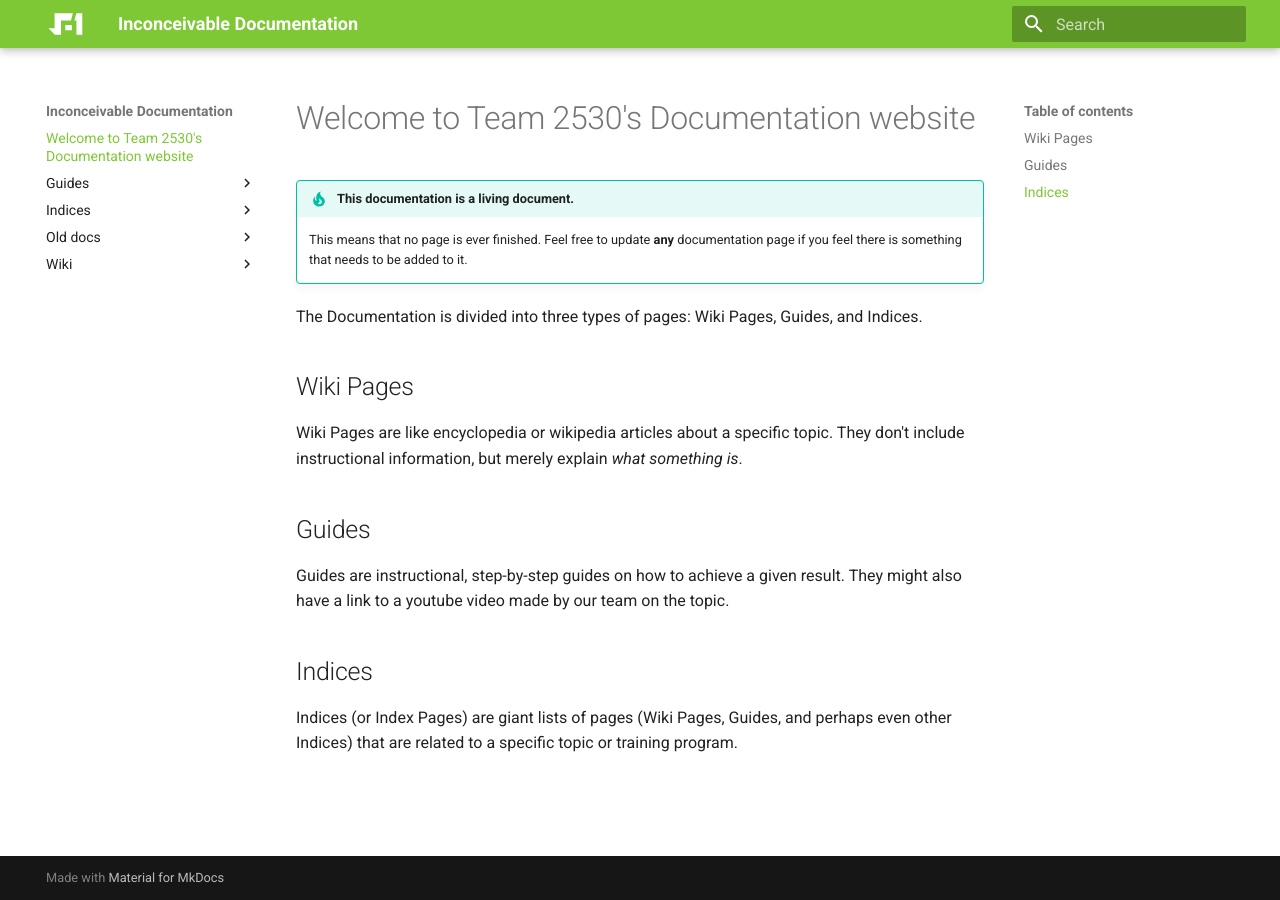
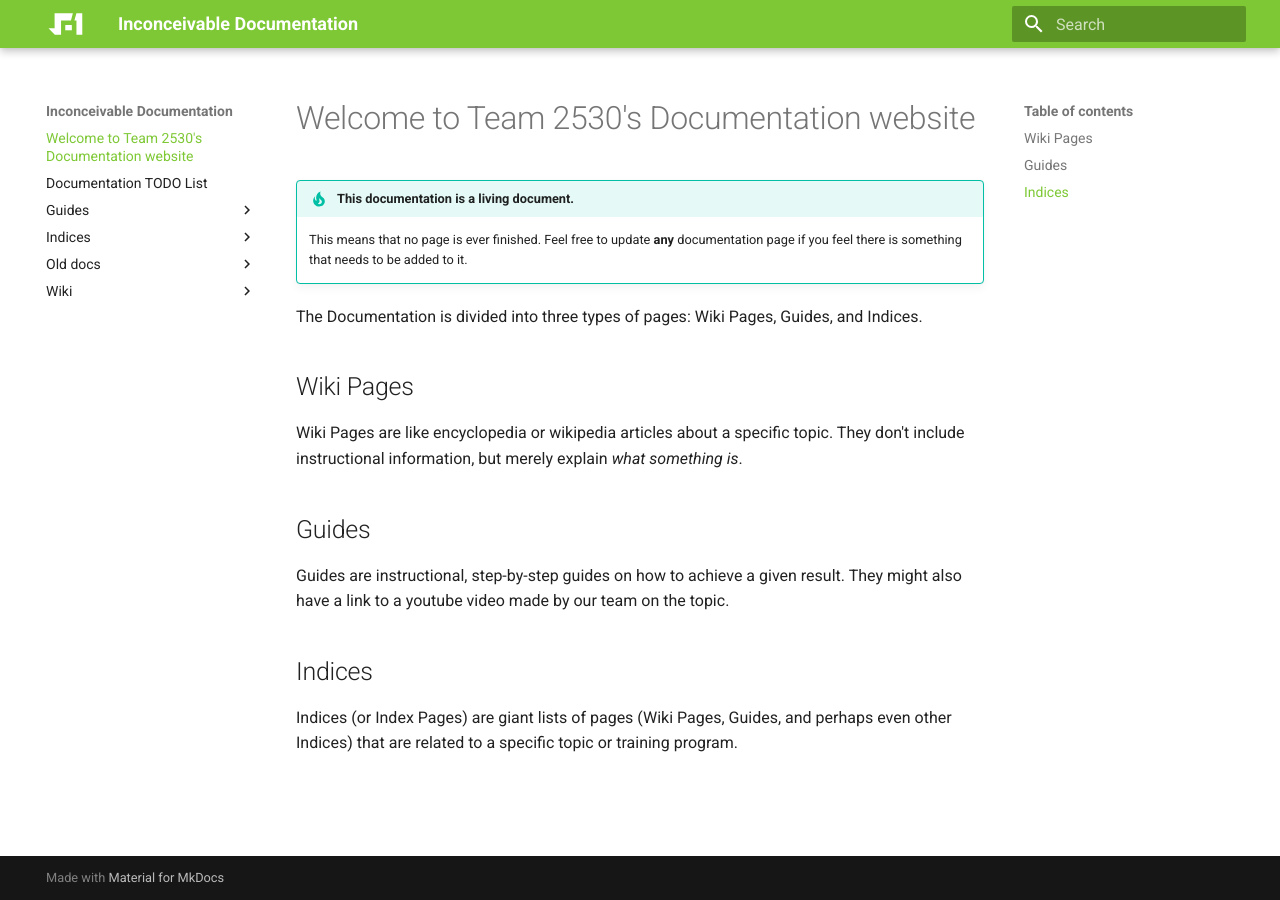
Before and after one commit to Team2530/Documentation, an MkDocs documentation site: the page built from docs/index.md, in a window 1280 px wide. Built offline with MkDocs 1.6.1 and Material for MkDocs 9.7.7, drawn with Linux system fonts in a browser that asks for light colours; some of the changed lines change nothing that is shown.

Commit message:
Documentation Updates

```diff
--- /dev/null
+++ b/docs/todo.md
@@ -0,0 +1,5 @@
+# Documentation TODO List
+
+- Add a plugin for glossary so that abbreviations have popups that explain them
+    - Use <https://www.frcdesign.org/resources/glossary/> for some CAD terms
+- Make a list of CAD best practices
--- a/docs/wiki/swerve-drive.md
+++ b/docs/wiki/swerve-drive.md
@@ -1,3 +1,10 @@
 # Swerve Drive
 
 A type of drive train used in [[FRC]].
+
+## Further Reading
+
+- <https://compendium.readthedocs.io/en/latest/tasks/drivetrains/swerve.html>
+- <https://abhinavwastaken.medium.com/using-inverse-kinematics-to-become-a-master-swerver-1026759d81b0> ([alternative frontend version](https://scribe.rip/@abhinavwastaken/using-inverse-kinematics-to-become-a-master-swerver-1026759d81b0))
+- <https://www.freshconsulting.com/insights/blog/how-to-build-a-swerve-drive-robot/>
+- <https://docs.yagsl.com/fundamentals/swerve-drive>
--- a/docs/wiki/vrm.md
+++ b/docs/wiki/vrm.md
@@ -0,0 +1,3 @@
+# VRM
+
+Voltage Regulator Module
```
